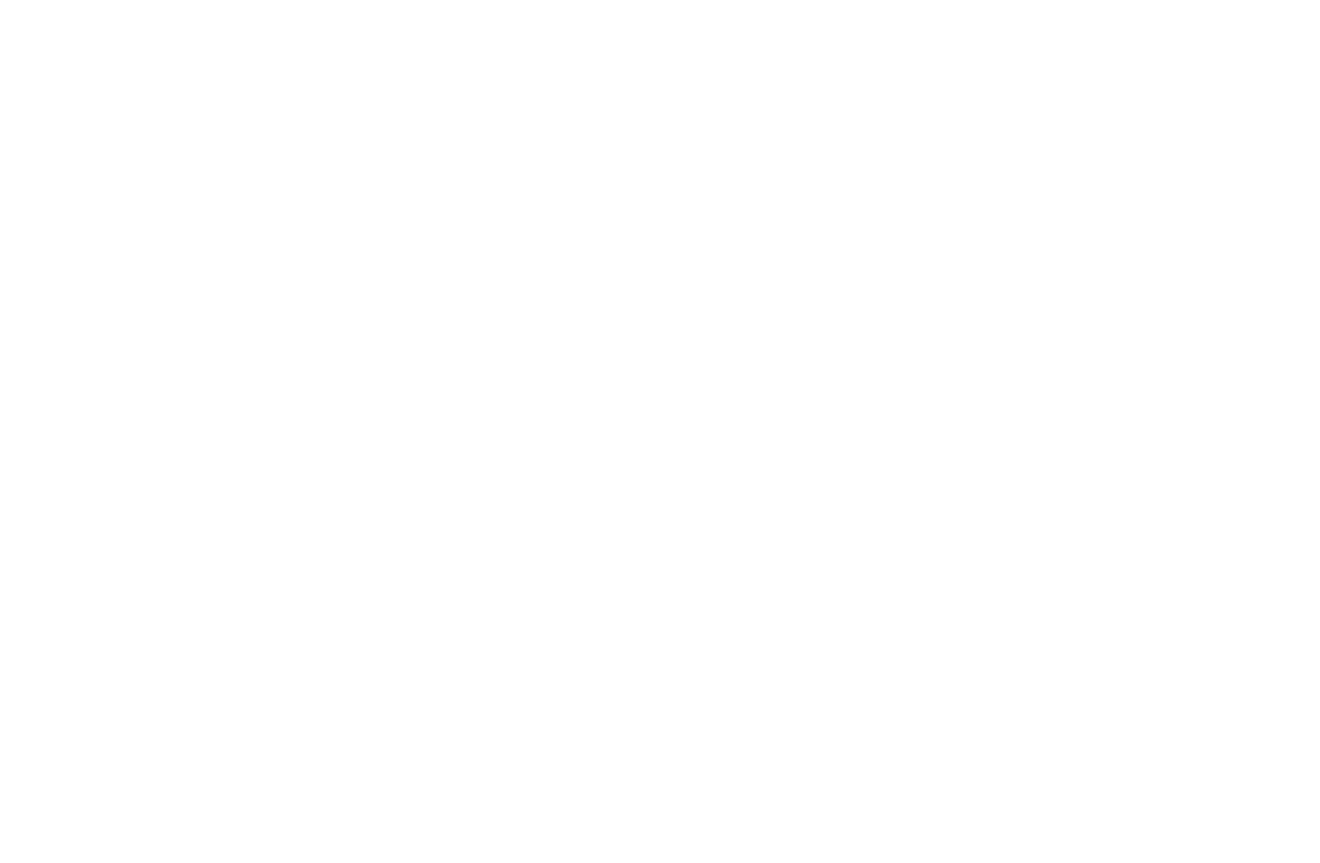
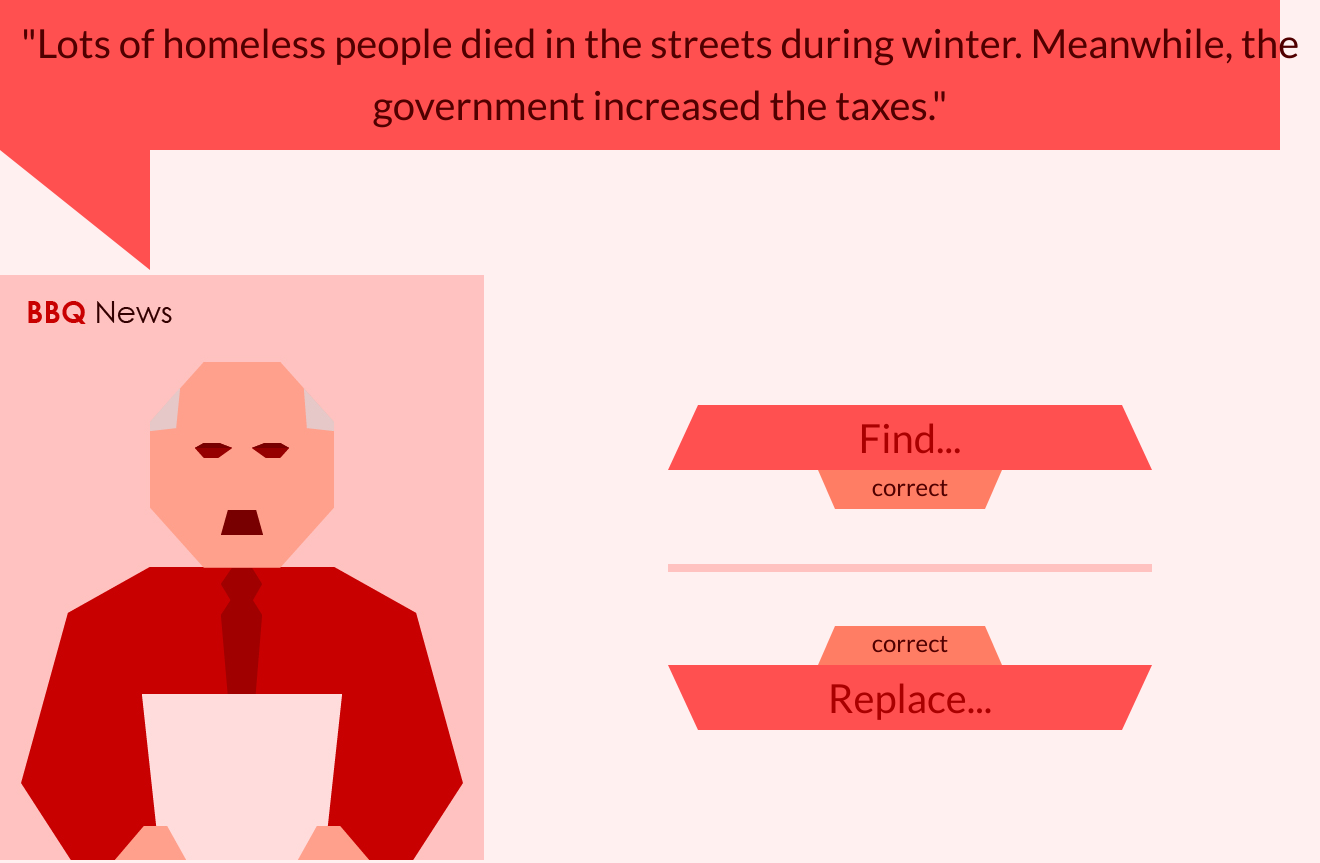
Before and after one commit to PierreTurnbull/corruption_simulator, a plain HTML site: page index.html in a window 1280 px wide. Shown: the whole page, 1320 px wide, since content can reach past the window. Before the commit the page ends 800 px from the top, so only its background shows below. Drawn offline with Linux system fonts and the light colour scheme.

Commit message:
integration done.

```diff
--- a/index.html
+++ b/index.html
@@ -5,8 +5,29 @@
   <meta name="viewport" content="width=device-width, initial-scale=1.0">
   <meta http-equiv="X-UA-Compatible" content="ie=edge">
   <title>Corruption Simulator</title>
+  <link rel="stylesheet" href="./reset.css">
+  <link rel="stylesheet" href="./style.css">
 </head>
 <body>
-
+  <section class="sentence_container">
+    <p class="sentence">"Lots of homeless people died in the streets during winter. Meanwhile, the government increased the taxes."</p>
+  </section>
+  <section class="main_container">
+    <div class="sentence_say"></div>
+    <div class="illustration_container">
+      <img class="illustration" src="img/illustration.jpg" alt="Oops... It seems that Mr Robert is busy right now..." title="Mr Robert">
+    </div>
+    <form class="form">
+      <div class="input_container input_find_container">
+        <input type="text" class="input_find" placeholder="Find...">
+      </div>
+      <div class="input_verif input_find_verif">correct</div>
+      <div class="timer"></div>
+      <div class="input_verif input_replace_verif">correct</div>
+      <div class="input_container input_replace_container">
+        <input type="text" class="input_replace" placeholder="Replace...">
+      </div>
+    </form>
+  </section>
 </body>
 </html>
--- /dev/null
+++ b/reset.css
@@ -0,0 +1,70 @@
+/* http://meyerweb.com/eric/tools/css/reset/
+   v2.0 | 20110126
+   License: none (public domain)
+*/
+
+*
+{
+	margin: 0;
+	padding: 0;
+	border: 0;
+	outline: none;
+}
+
+html, body, div, span, applet, object, iframe,
+h1, h2, h3, h4, h5, h6, p, blockquote, pre,
+a, abbr, acronym, address, big, cite, code,
+del, dfn, em, img, ins, kbd, q, s, samp,
+small, strike, strong, sub, sup, tt, var,
+b, u, i, center,
+dl, dt, dd, ol, ul, li,
+fieldset, form, label, legend,
+table, caption, tbody, tfoot, thead, tr, th, td,
+article, aside, canvas, details, embed,
+figure, figcaption, footer, header, hgroup,
+menu, nav, output, ruby, section, summary,
+time, mark, audio, video
+{
+	font: inherit;
+	vertical-align: baseline;
+}
+
+body
+{
+	line-height: 1;
+}
+
+article, aside, details, figcaption, figure,
+footer, header, hgroup, menu, nav, section
+{
+	display: block;
+}
+
+ol, ul
+{
+	list-style: none;
+}
+
+blockquote, q
+{
+	quotes: none;
+}
+
+blockquote:before, blockquote:after,
+q:before, q:after
+{
+	content: '';
+	content: none;
+}
+
+table
+{
+	border-collapse: collapse;
+	border-spacing: 0;
+}
+
+a
+{
+  color: #000;
+  text-decoration: none;
+}
--- /dev/null
+++ b/scss/font.scss
@@ -0,0 +1,18 @@
+// LATO
+
+@font-face {
+  font-family: "custom_lato";
+  src: url("fonts/lato/lato_regular.ttf");
+}
+
+// CENTURY GOTHIC
+
+@font-face {
+  font-family: "custom_century_gothic_regular";
+  src: url("fonts/century_gothic/century_gothic_regular.ttf");
+}
+
+@font-face {
+  font-family: "custom_century_gothic_bold";
+  src: url("fonts/century_gothic/century_gothic_bold.ttf");
+}
--- /dev/null
+++ b/scss/general.scss
@@ -0,0 +1,4 @@
+body {
+  background-color: #fff0f0;
+  text-align: center;
+}
--- /dev/null
+++ b/scss/main.scss
@@ -0,0 +1,12 @@
+// GENERAL
+
+@import "general";
+
+// FONT
+
+@import "font";
+
+// BODY
+
+@import "sentence_container";
+@import "main_container";
--- /dev/null
+++ b/scss/main_container.scss
@@ -0,0 +1,126 @@
+.main_container {
+  width: 1320px;
+  margin: auto;
+  display: grid;
+  grid-template-columns: repeat(8, 150px);
+  grid-template-rows: repeat(4, 195px);
+  grid-column-gap: 17px;
+  .sentence_say {
+    width: 0;
+    height: 0;
+    border-style: solid;
+    border-width: 0 150px 120px 0;
+    border-color: transparent #ff5050 transparent transparent;
+    grid-column: 1 / 2;
+    grid-row: 1 / 2;
+  }
+  .illustration_container {
+    grid-column: 1 / 4;
+    grid-row: 2 / 5;
+  }
+  .form {
+    grid-column: 5 / 8;
+    grid-row: 2 / 5;
+    display: grid;
+    grid-template-columns: repeat(3, 150px);
+    grid-column-gap: 17px;
+    grid-template-rows: repeat(3, 195px);
+    .input_container {
+      grid-column: 1 / 4;
+      height: 0;
+      width: 424px;
+      border-right: 30px solid transparent;
+      border-left: 30px solid transparent;
+      position: relative;
+      input {
+        width: 100%;
+        height: 65px;
+        background-color: transparent;
+        text-align: center;
+        font-family: "custom_lato";
+        font-size: 40px;
+        position: absolute;
+        left: 0;
+        color: #500000;
+        &::placeholder {
+          font-size: 40px;
+          color: #A00;
+        }
+      }
+    }
+    .input_find_container {
+      grid-row: 1 / 2;
+      align-self: end;
+      border-bottom: 65px solid #ff5050;
+    }
+    .input_replace_container {
+      grid-row: 3 / 4;
+      border-top: 65px solid #ff5050;
+      input {
+        top: -65px;
+      }
+    }
+    .input_verif {
+      grid-column: 2 / 3;
+      grid-row: 2 / 3;
+      height: 39px;
+      width: 100%;
+      background-color: #ff7d64;
+      position: relative;
+      font-family: "custom_lato";
+      font-size: 24px;
+      padding-top: 5px;
+      color: #500000;
+      box-sizing: border-box;
+      &::before, &::after {
+        content: "";
+        width: 0;
+        height: 0;
+        position: absolute;
+        top: 0;
+      }
+      &::before {
+        left: -17px;
+      }
+      &::after {
+        right: -17px;
+      }
+    }
+    .input_find_verif {
+      &::before {
+        border-left: 17px solid transparent;
+        border-top: 39px solid #ff7d64;
+      }
+      &::after {
+        border-right: 17px solid transparent;
+        border-top: 39px solid #ff7d64;
+      }
+    }
+    .input_replace_verif {
+      align-self: end;
+      &::before {
+        border-left: 17px solid transparent;
+        border-bottom: 39px solid #ff7d64;
+      }
+      &::after {
+        border-right: 17px solid transparent;
+        border-bottom: 39px solid #ff7d64;
+      }
+    }
+    .timer {
+      grid-column: 1 / 4;
+      grid-row: 2 / 3;
+      height: 8px;
+      width: 100%;
+      margin: auto;
+      background-color: #ffc2c0;
+      align-self: center;
+    }
+  }
+}
+
+@media (max-height: 930px) {
+  .main_container {
+    grid-template-rows: 125px repeat(3, 195px);
+  }
+}
--- /dev/null
+++ b/scss/sentence_container.scss
@@ -0,0 +1,14 @@
+.sentence_container {
+  height: 150px;
+  background-color: #ff5050;
+  padding-top: 12px;
+  box-sizing: border-box;
+  .sentence {
+    font-size: 40px;
+    font-family: "custom_lato", helvetica, arial;
+    line-height: 62px;
+    width: 1320px;
+    margin: auto;
+    color: #500000;
+  }
+}
```
Also changed, not shown: fonts/century_gothic/century_gothic_bold.ttf (added), fonts/century_gothic/century_gothic_regular.ttf (added), fonts/lato/OFL.txt (added), fonts/lato/lato_regular.ttf (added), img/illustration.jpg (added), style.css (added), 2 other files.
